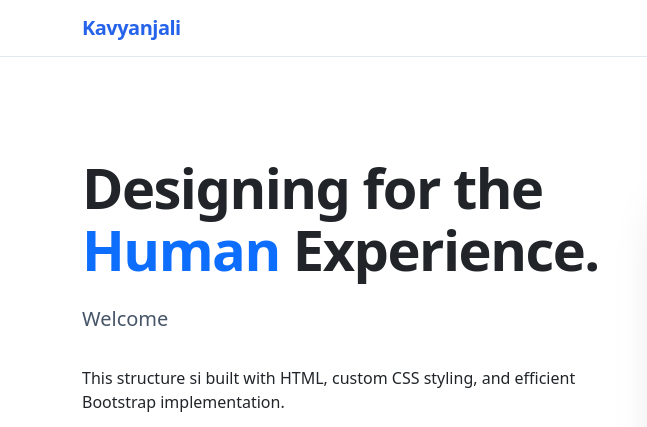
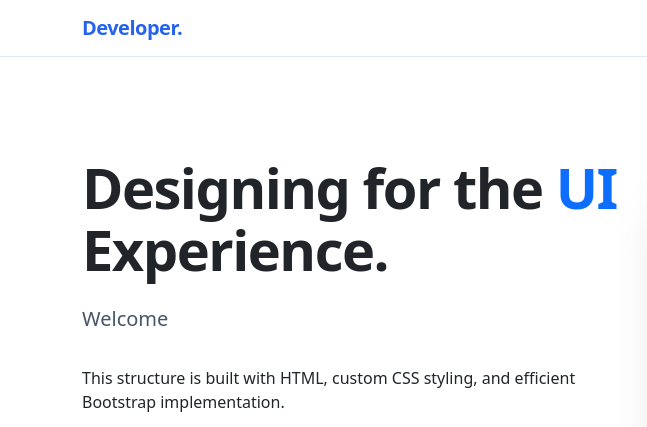
Before and after one commit to Kavyanjali-Korrapati/cognifyzwebdevtask1, a plain HTML site: page index.html in a window 1280 px wide. Shown: the top 427 px of the page, 0-647 px from the left. Drawn offline with nearby package versions, Linux system fonts and the light colour scheme; a script that the page names is missing.

Commit message:
Change navbar brand and hero section text
Updated the navigation brand name and modified the hero title text.

```diff
--- a/index.html
+++ b/index.html
@@ -17,7 +17,7 @@
     <!-- Navigation Menu -->
     <nav class="navbar navbar-expand-lg sticky-top">
         <div class="container">
-            <a class="navbar-brand" href="#">Kavyanjali</a>
+            <a class="navbar-brand" href="#">Developer.</a>
             <button class="navbar-toggler" type="button" data-bs-toggle="collapse" data-bs-target="#navbarNav">
                 <span class="navbar-toggler-icon"></span>
             </button>
@@ -36,9 +36,9 @@
         <div class="container">
             <div class="row align-items-center">
                 <div class="col-lg-6 mb-5 mb-lg-0">
-                    <h1 class="hero-title">Designing for the <span class="text-primary">Human</span> Experience.</h1>
+                    <h1 class="hero-title">Designing for the <span class="text-primary">UI</span> Experience.</h1>
                     <p class="hero-text">Welcome </p>
-                    <p>This structure si built with HTML, custom CSS styling, and efficient Bootstrap implementation.</p>
+                    <p>This structure is built with HTML, custom CSS styling, and efficient Bootstrap implementation.</p>
                     <a href="#contact" class="btn btn-submit d-inline-flex align-items-center justify-content-center">Get Started</a>
                 </div>
                 <div class="col-lg-6">
```
